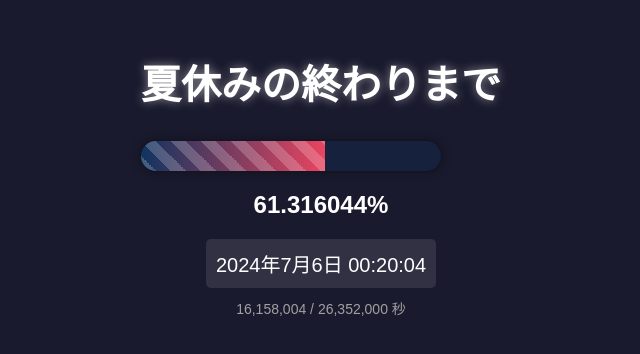
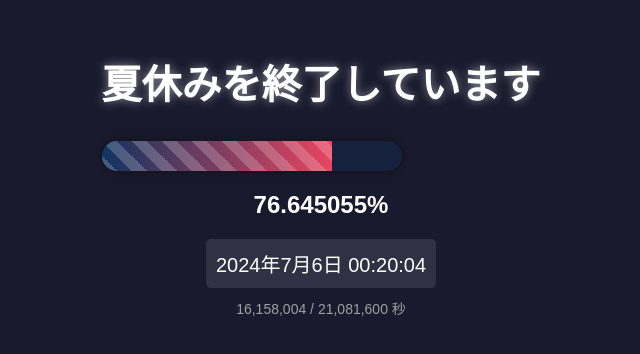
Before and after one commit to anoken/year_progress, a plain HTML site: page natsu.html in a window 1280 px wide. Shown: the part 228-582 px from the top of the page, without its empty margins (319-959 px from the left). Drawn offline with Linux system fonts and the light colour scheme.

Commit message:
natsu.html を更新

```diff
--- a/natsu.html
+++ b/natsu.html
@@ -91,7 +91,7 @@
 </head>
 <body>
     <div class="container">
-        <h1>夏休みの終わりまで</h1>
+        <h1>夏休みを終了しています</h1>
         <div id="progressBar">
             <div id="progress"></div>
         </div>
@@ -104,7 +104,7 @@
         function updateProgress() {
             const now = new Date();
             const start = new Date(now.getFullYear(), 0, 1);
-            const end = new Date(now.getFullYear()  ,10, 1);
+            const end = new Date(now.getFullYear()  ,8, 1);
             const progress = (now - start) / (end - start);
             const percentage = (progress * 100).toFixed(6);
 
```
